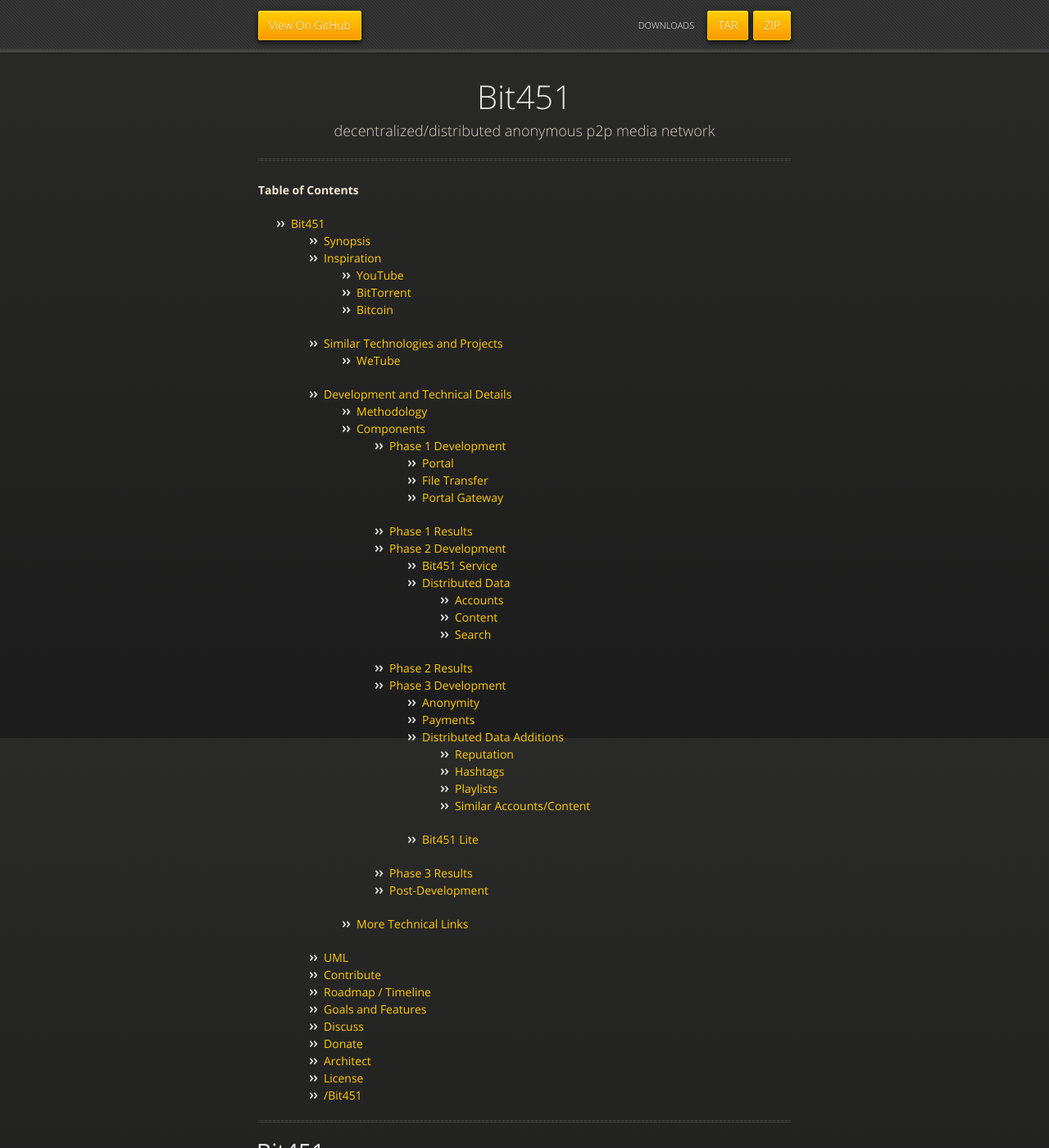
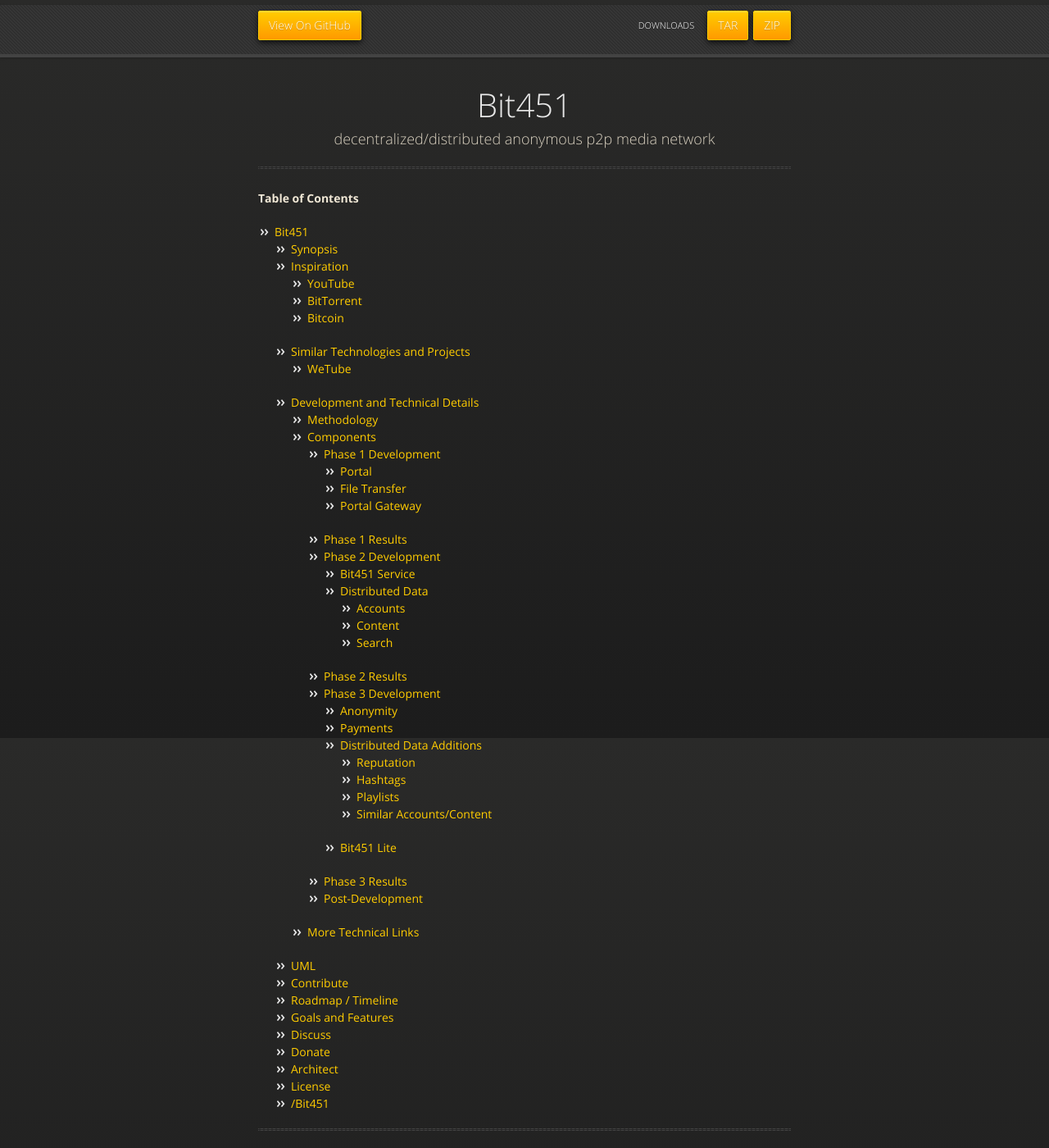
Before and after one commit to Bit451/Bit451, a Jekyll site: the page built from index.md, in a window 1280 px wide and 1400 px high. Shown: the whole window at 82% size. Built offline with Jekyll 4.4.1, drawn with Linux system fonts in a browser that asks for light colours; nearby versions of some CDN libraries.

Commit message:
Update styles.css

```diff
--- a/stylesheets/styles.css
+++ b/stylesheets/styles.css
@@ -851,14 +851,21 @@
 }
 
 /* custom */
+#header {
+  position: relative;
+}
+section {
+  margin-top: 10px;
+}
 section #title {
   margin: 0;
 }
-
 section #title .credits {
   display: none;
 }
-
+menu, ol, ul {
+  padding-left: 20px;
+}
 .header-link {
   margin-left: -1.25em;
   padding-right: 0.25em;
@@ -868,7 +875,6 @@
   -moz-transition: opacity 0.2s ease-in-out 0.1s;
   -ms-transition: opacity 0.2s ease-in-out 0.1s;
 }
-
 h1:hover .header-link,
 h2:hover .header-link,
 h3:hover .header-link,
```
